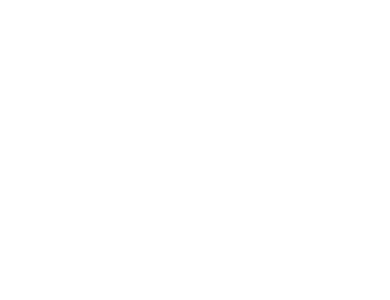
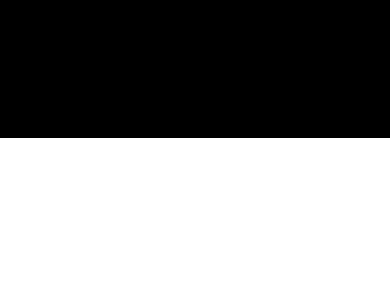
Before and after one commit to lif31up/next-template, a Next.js app: page / in a window 390 px wide. Shown: the top 300 px of the page. Built offline with nearby package versions, Linux system fonts and the light colour scheme.

Commit message:
add: responsive topbar

```diff
--- a/app/layout.tsx
+++ b/app/layout.tsx
@@ -19,7 +19,7 @@
   return (
     <html lang="en">
       <body className={inter.className}>
-        <TopBar data={{ title: "some title", desc: "some desc" }} />
+        <TopBar height={138} constraint={8} />
         <>{children}</>
       </body>
     </html>
--- a/app/page.tsx
+++ b/app/page.tsx
@@ -1,7 +1,7 @@
 export default function Home() {
   return (
     <main>
-
+      <div style={{ height: "200vh" }} />
     </main>
   );
 }
--- /dev/null
+++ b/component/common/HorizGallery.tsx
@@ -0,0 +1,10 @@
+import DefaultProps from "@/utils/DefaultProps";
+
+export default HorizGallery;
+
+function HorizGallery({children, styl}: DefaultProps<never>) {
+
+	return <section style={}>
+		{children}
+	</section>
+} // HroizGallery
--- a/component/feature/featureComps.tsx
+++ b/component/feature/featureComps.tsx
@@ -25,6 +25,7 @@
   // pre-rendering area
   const index: string = prop0.toString();
 
+  if (!data) return <></>;
   const tailname: TailProperties = {
     box: "w-16 h-16",
     bg_border: "bg-white",
--- a/component/layout/TopBar.tsx
+++ b/component/layout/TopBar.tsx
@@ -1,23 +1,50 @@
+"use client";
+
 import DefaultProps from "@/utils/DefaultProps";
 import TailProperties, { TailClassName } from "@/styles/TailProperties";
+import { CSSProperties, useEffect } from "react";
 
-const TopBarData = {
-  title: "next template",
-  desc: "desc of layout",
-};
-export default function TopBar({
-  data,
-  className,
-}: DefaultProps<typeof TopBarData>) {
-  const { title, desc }: typeof TopBarData = data;
+interface TopBarProps extends DefaultProps<never> {
+  height: number;
+  constraint: number;
+} // TopBarProps
+export default function TopBar({ height, constraint, className }: TopBarProps) {
+  useEffect((): void => {
+    const topbar: HTMLElement | null = document.getElementById(topbarId);
+    if (topbar) {
+      topbar.style.height = `${height}px`;
+      topbar.style.transition = "height 0.75s ease-in-out";
+      window.addEventListener("scroll", (): void => {
+        if (window.scrollY > 0)
+          topbar.style.height = `${height - constraint}px`;
+        else topbar.style.height = `${height}px`;
+      }); // window
+    } // if
+  }, []);
 
+  const topbarId: string = "top-bar";
   const tailname: TailProperties = {
-    box: "w-full h-16",
-    bg_border: "bg-blue text-white",
+    box: "w-full  px-4",
+    bg_border: "bg-black text-slate-500",
+    layout: "grid",
+    etc: "fixed top-0 left-0",
+    anime_transit: "transition-height",
+  };
+  const layer: CSSProperties = {
+    width: "100%",
+    height: `${height}px`,
   };
   return (
-    <section className={`${TailClassName(tailname)} ${className}`}>
-      {title + " - " + desc}
+    <section
+      className={`${TailClassName(tailname)} ${className}`}
+      title="top-bar"
+      id={topbarId}
+    >
+      <div style={layer}>
+        <div></div>
+      </div>
+      <div style={layer}></div>
+      <div style={layer}></div>
     </section>
   );
 }
--- a/styles/TailProperties.ts
+++ b/styles/TailProperties.ts
@@ -10,6 +10,14 @@
   etc?: string;
 }
 
-export function TailClassName(tailwindProperties: TailProperties) {
-  return `${tailwindProperties.position} ${tailwindProperties.bg_border} ${tailwindProperties.box} ${tailwindProperties.layout} ${tailwindProperties.typo} ${tailwindProperties.anime_transit} ${tailwindProperties.transform} ${tailwindProperties.interact}`;
+export function TailClassName(properties: TailProperties): string {
+  return `${properties.position ?? properties.position} ${
+    properties.bg_border ?? properties.bg_border
+  } ${properties.box ?? properties.box} ${
+    properties.layout ?? properties.layout
+  } ${properties.typo ?? properties.typo} ${
+    properties.anime_transit ?? properties.anime_transit
+  } ${properties.transform ?? properties.transform} ${
+    properties.interact ?? properties.interact
+  } ${properties.etc ?? properties.etc}`;
 }
--- a/utils/DefaultProps.ts
+++ b/utils/DefaultProps.ts
@@ -3,6 +3,6 @@
   id?: string;
   title?: string;
   children?: any;
-  data: T;
+  data?: T;
   onClick?: (parm: any) => any;
 }
```
